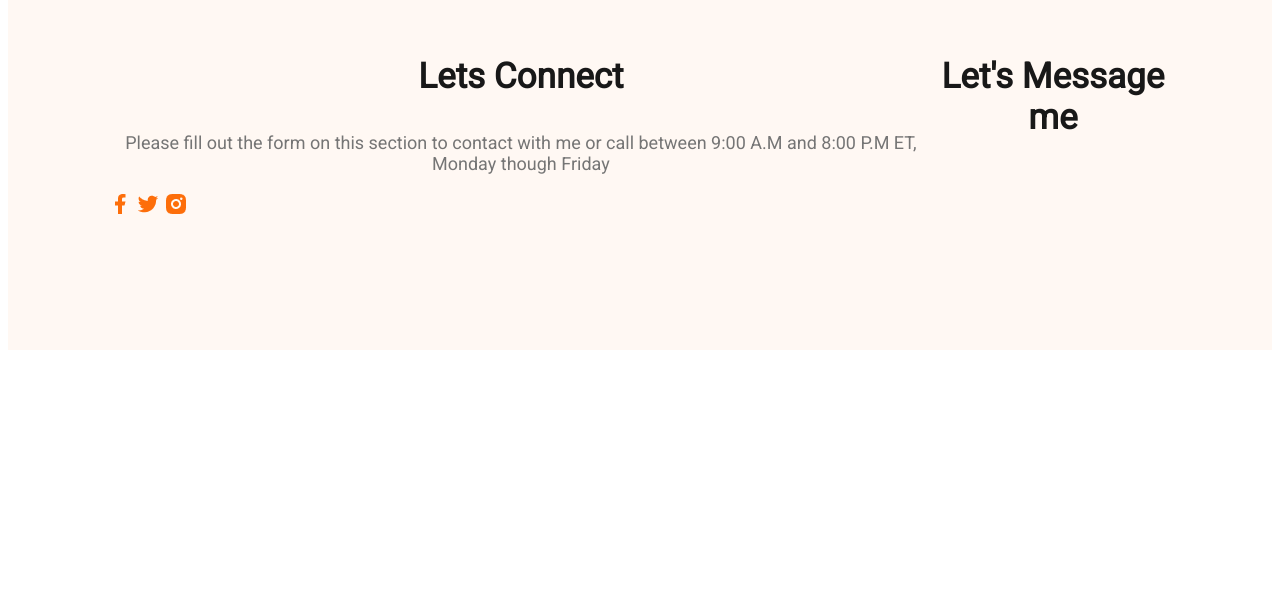
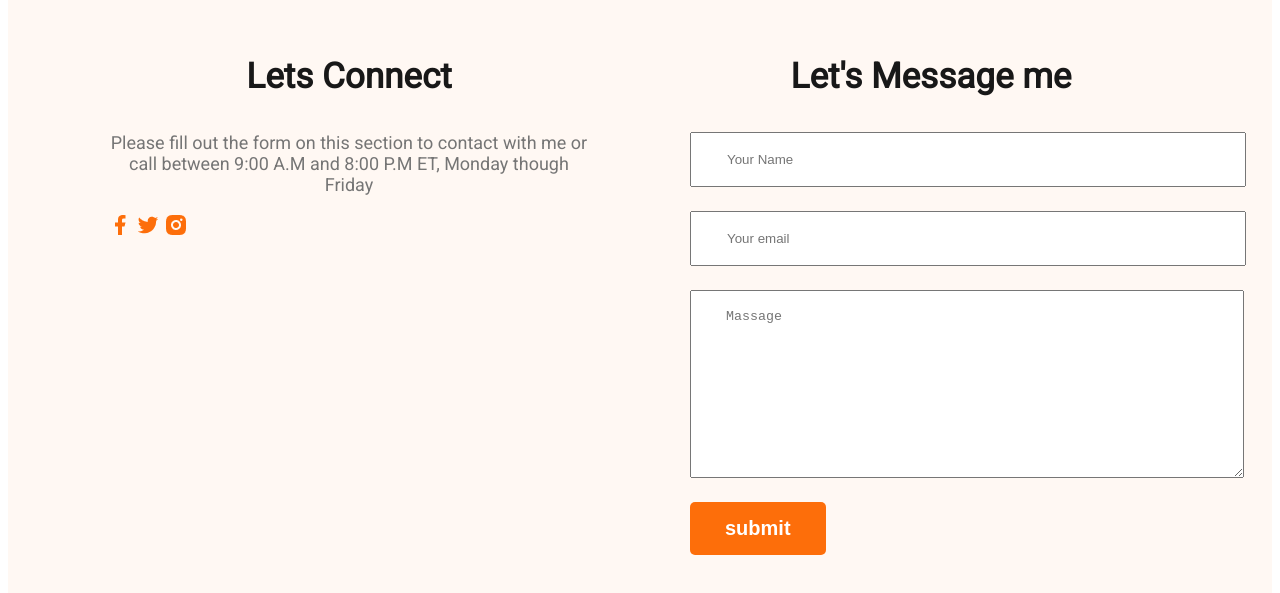
Before and after one commit to ishtiakanam/web-developer-portfolio, a plain HTML site: page index.html in a window 1280 px wide. Shown: the part 3193-3786 px from the top of the page. Before the commit the page ends 3551 px from the top, so only its background shows below. Drawn offline with Linux system fonts and the light colour scheme.

Commit message:
website updated

```diff
--- a/index.html
+++ b/index.html
@@ -185,6 +185,12 @@
         </div>
         <div class="footer-column">
             <h3 class="section-title">Let's Message me</h3>
+            <form class="contact" action="">
+                <input type="text" placeholder="Your Name">
+                <input type="email" name="" placeholder="Your email" id="">
+                <textarea name="" id="" placeholder="Massage" cols="30" rows="10"></textarea>
+                <input class="btn-primary" type="submit" value="submit">
+            </form>
         </div>
     </footer>
 </body>
--- a/style.css
+++ b/style.css
@@ -189,4 +189,21 @@ footer {
     background: #FFF8F3;
     padding: 130px 100px;
     margin-top: 100px;
+    gap: 100px;
 }
+
+.footer-column {
+    width: 50%;
+}
+
+.contact input[type="text"],
+.contact input[type="email"],
+textarea {
+    display: block;
+    margin-bottom: 24px;
+    padding: 18px 35px;
+    /* color: #757575; */
+    /* background-color: #FFF; */
+    /* border: 0; */
+    width: 100%;
+}
```
